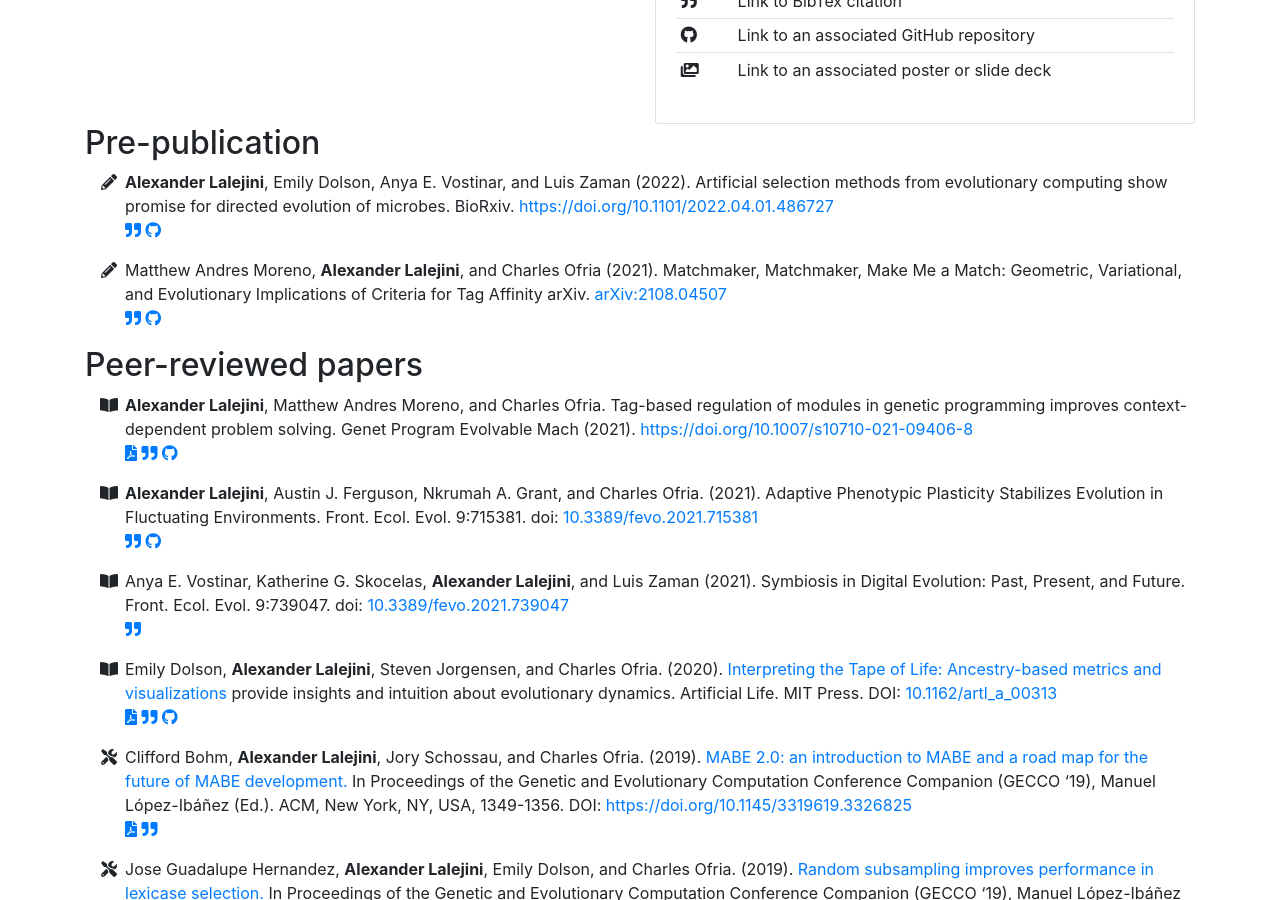
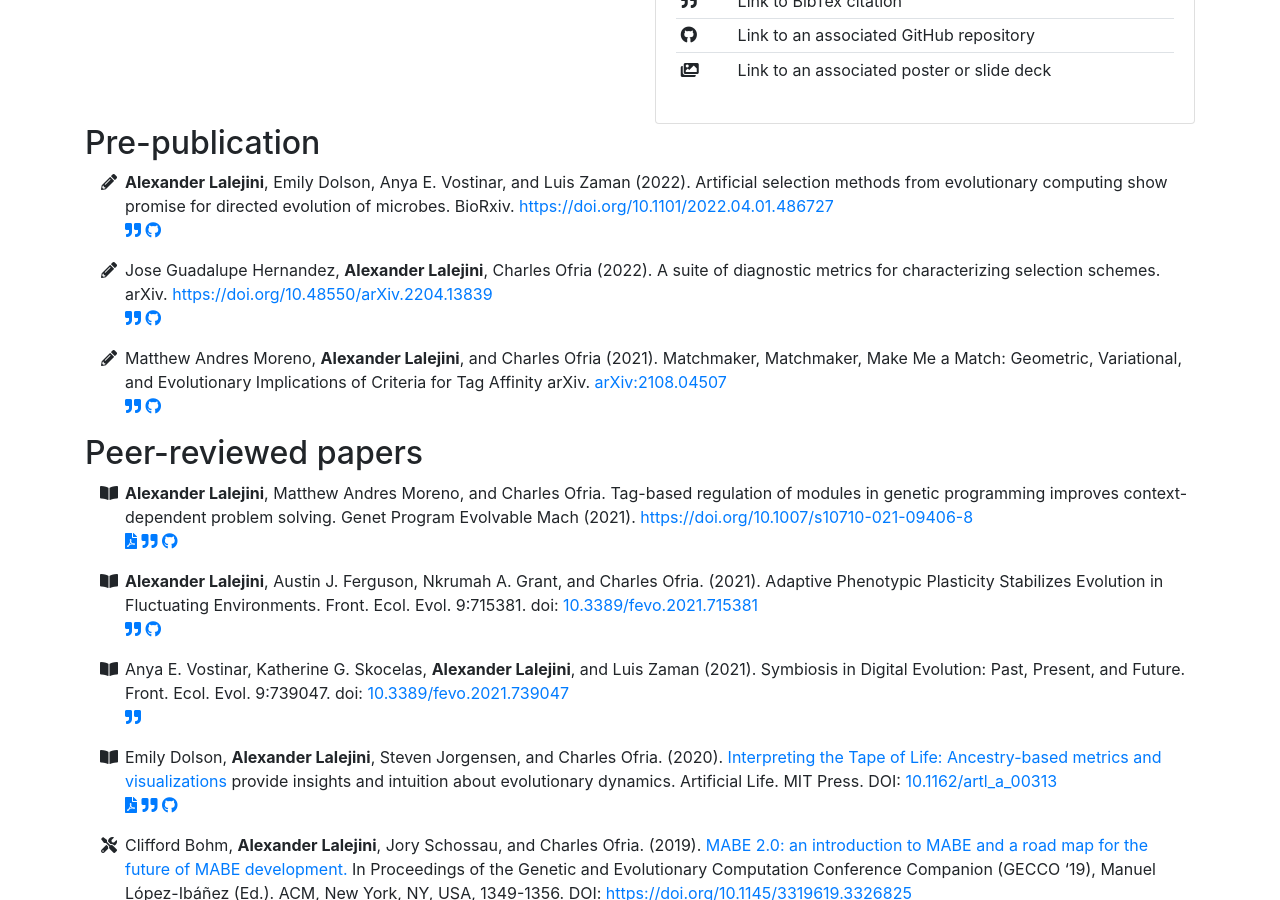
Before and after one commit to amlalejini/amlalejini.github.io, a Jekyll site: the page built from _pages/publications.md, in a window 1280 px wide and 900 px high, scrolled down 610 px. Built offline with Jekyll 4.4.1, drawn with Linux system fonts in a browser that asks for light colours; nearby versions of some CDN libraries.

Commit message:
add diagnostics paper to publications

````diff
--- a/_data/publications.yml
+++ b/_data/publications.yml
@@ -35,6 +35,28 @@ publication_types:
 
 
 publications:
+
+  - citation: |
+      Jose Guadalupe Hernandez, Alexander Lalejini, Charles Ofria (2022).
+      A suite of diagnostic metrics for characterizing selection schemes.
+      arXiv. <https://doi.org/10.48550/arXiv.2204.13839>
+    year: 2022
+    type: pre-pub
+    venue: preprint
+    github_repository_link: https://github.com/jgh9094/Selection-Scheme-Diagnotics-Part-I
+    bibtex_id: hernandez_diagnostics_2022
+    bibtex: |
+      ```
+      @misc{https://doi.org/10.48550/arxiv.2204.13839,
+        doi = {10.48550/ARXIV.2204.13839},
+        url = {https://arxiv.org/abs/2204.13839},
+        author = {Hernandez, Jose Guadalupe and Lalejini, Alexander and Ofria, Charles},
+        title = {A suite of diagnostic metrics for characterizing selection schemes},
+        publisher = {arXiv},
+        year = {2022},
+        copyright = {Creative Commons Attribution Non Commercial Share Alike 4.0 International}
+      }
+      ```
 
   - citation: |
       Alexander Lalejini, Austin J. Ferguson, Nkrumah A. Grant, and Charles Ofria (to appear).
````
